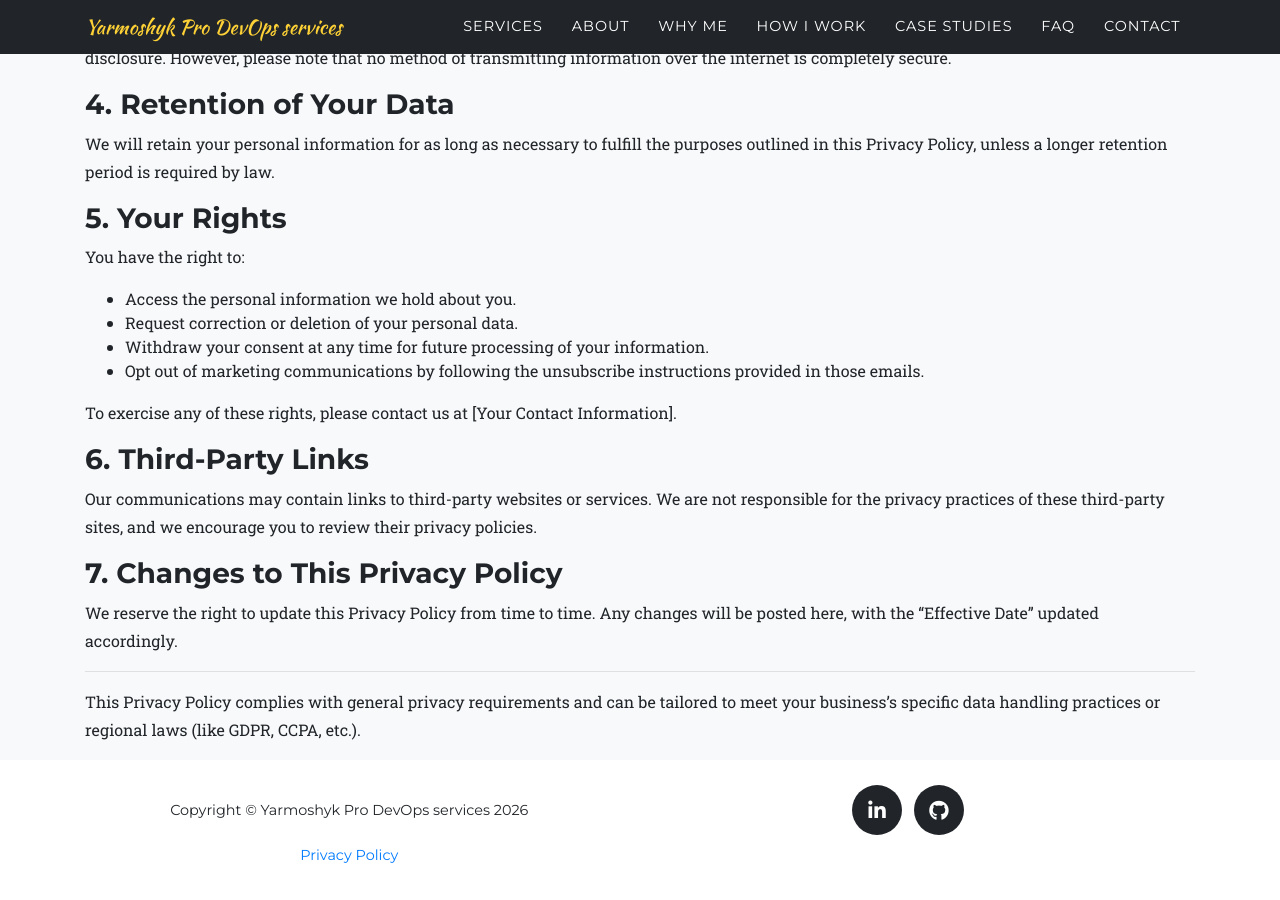
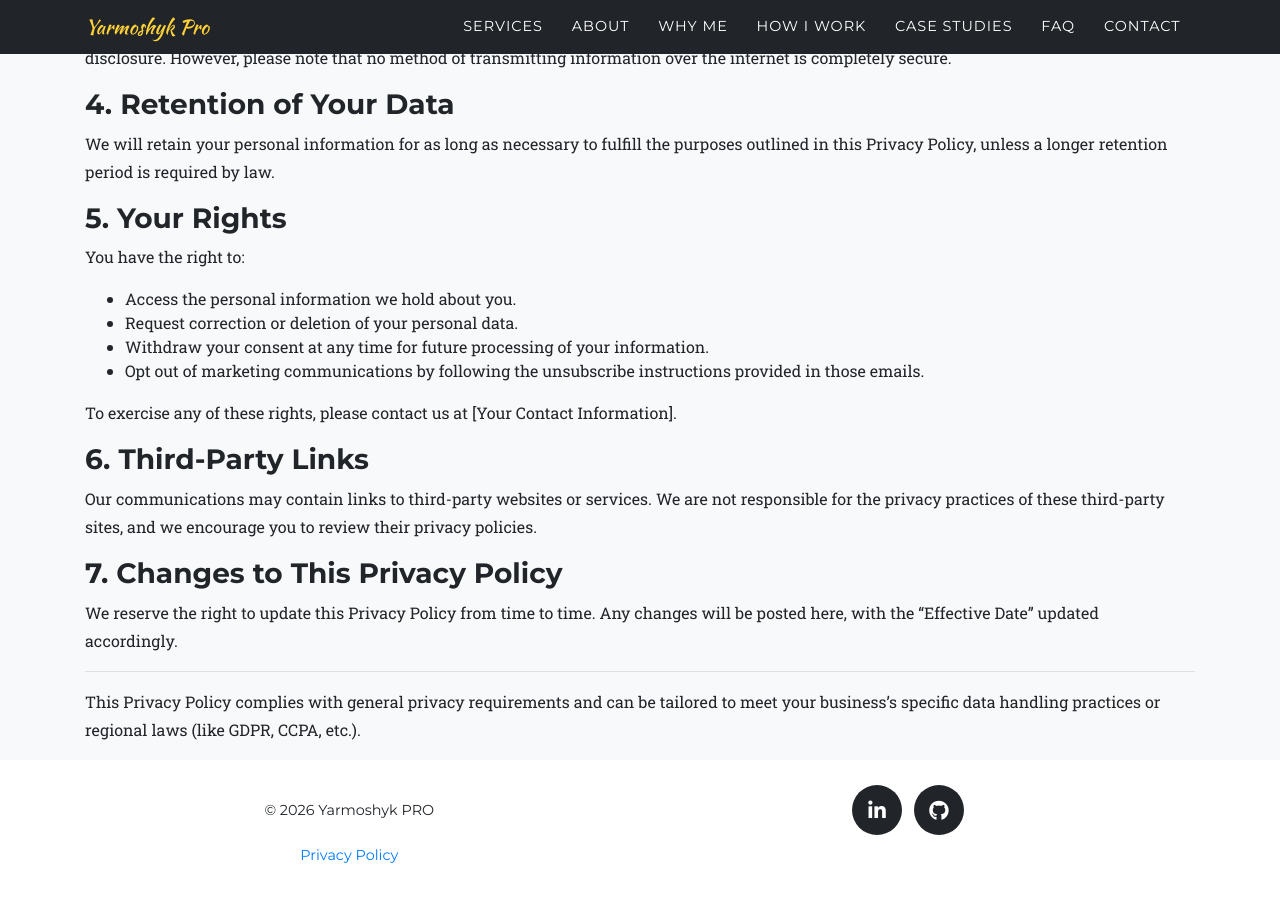
Before and after one commit to yyarmoshyk/yarmoshyk.pro, a Jekyll site: the page built from src/legal.md, in a window 1280 px wide and 900 px high, scrolled down 809 px. Built offline with Jekyll 4.4.1, drawn with Linux system fonts in a browser that asks for light colours; some web fonts are replaced.

Commit message:
Updated one statement and copywrite

```diff
--- a/src/_config.yml
+++ b/src/_config.yml
@@ -7,7 +7,7 @@ host: 0.0.0.0
 incremental: false
 
 # Site settings
-title: Yarmoshyk Pro DevOps services
+title: Yarmoshyk Pro
 email: yaroslav@yarmoshyk.pro
 description: "Cloud Expert, DevOps evangelist, CI/CD practitioner, IaaC adept, fan of Kubernetes"
 
--- a/src/_data/sitetext.yml
+++ b/src/_data/sitetext.yml
@@ -68,7 +68,7 @@ en: &DEFAULT_EN
         icon: fas fa-cloud-upload-alt
         link: "/cloud-migration/"
       - title: "AWS Well-Architected Reviews"
-        desc: "Assess your workload against the six pillars and turn it into a prioritized, fundable roadmap instead of a generic checklist."
+        desc: "Assess your workload against the six pillars and turn it into a prioritized, actionable remediation roadmap instead of a generic checklist."
         icon: fas fa-rocket
         link: "/aws-well-architected/"
       - title: "Infrastructure as Code & CI/CD"
--- a/src/_includes/footer.html
+++ b/src/_includes/footer.html
@@ -6,7 +6,7 @@
     <div class="row align-items-center">
       <div class="col-md-4">
         <span class="copyright"
-          >Copyright &copy; {{ site.title }} {{ 'now' | date: "%Y" }}</span
+          >&copy; {{ 'now' | date: "%Y" }} Yarmoshyk PRO</span
         >
       </div>
       <!-- Social Media -->
@@ -39,7 +39,7 @@
     <div class="row align-items-center">
       <div class="col-md-4">
         <span class="copyright"
-          >Copyright &copy; {{ site.title }} {{ 'now' | date: "%Y" }}</span
+          >&copy; {{ 'now' | date: "%Y" }} Yarmoshyk PRO</span
         >
       </div>
       <!-- Social Media -->
```
